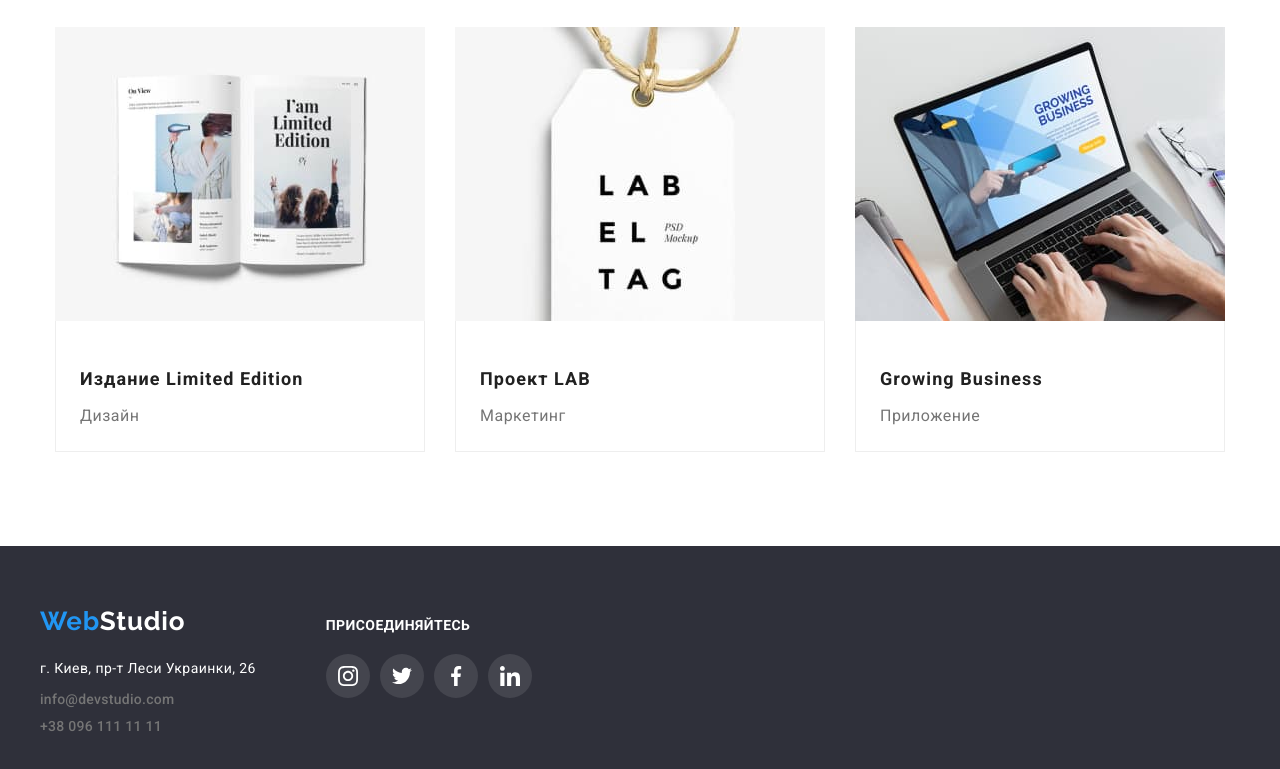
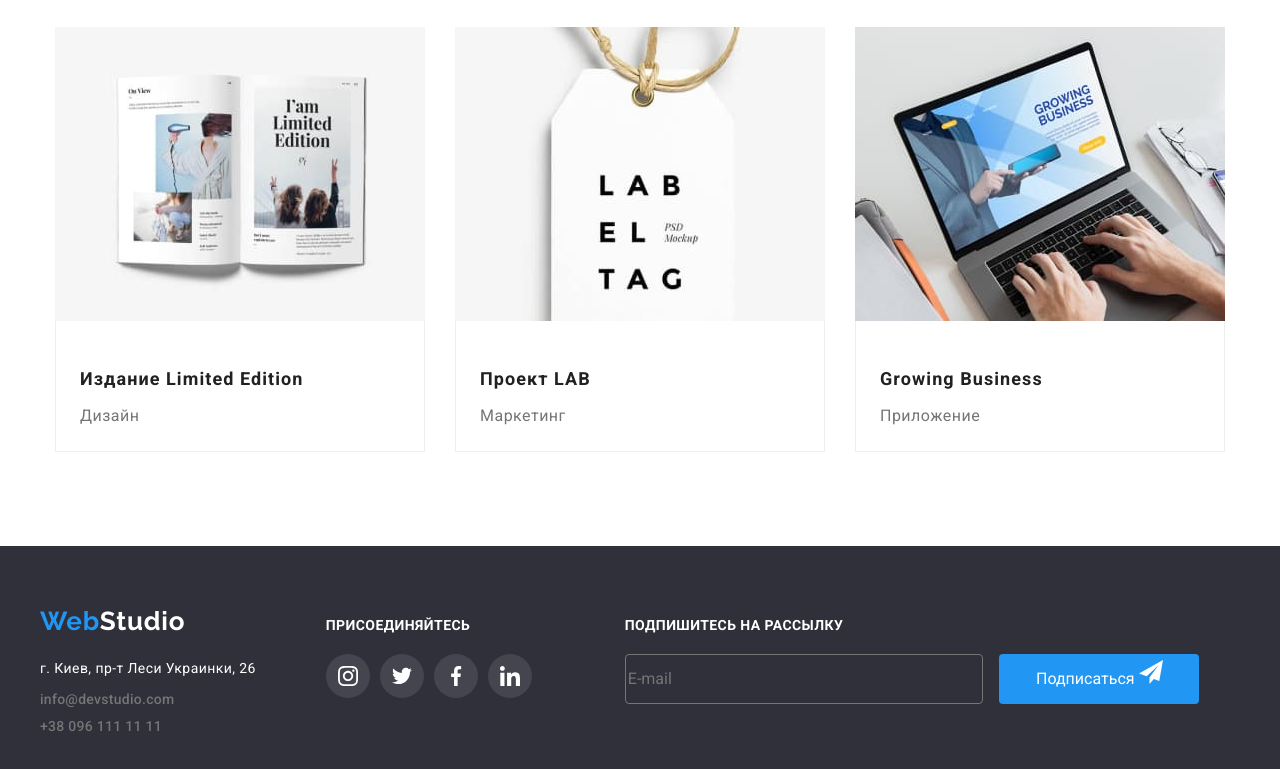
Before and after one commit to Serhii-Matskevych/goit-markup-hw-06, a plain HTML site: page portfolio.html in a window 1280 px wide. Shown: the part 1146-1915 px from the top of the page. Drawn offline with nearby package versions, Linux system fonts and the light colour scheme.

Commit message:
дз№6

```diff
--- a/css/styles.css
+++ b/css/styles.css
@@ -959,7 +959,7 @@ transition-timing-function: cubic-bezier(0.4, 0, 0.2, 1)
   margin-right: 8px;
 
 }
-.blu-text {
+.text-modal {
   color: var(--accent-color);
 text-decoration: underline;
 
--- a/portfolio.html
+++ b/portfolio.html
@@ -252,6 +252,15 @@
                     </li>
                 </ul>
     </div>
+    <form class="footer-mail">
+        <h2 class="footer-title">подпишитесь на рассылку</h2>
+        <input type="email" name="email" class="form-footer" placeholder="E-mail">
+        <button type="submit" class="button-footer">Подписаться
+            <svg width="24px" height="24px">
+                <use href="./symbol-defs.svg#icon-icon-send"></use>
+            </svg>
+        </button>
+    </form>
         </div>
     </footer>
 </body>
```
Also changed, not shown: index.html (+1 -1 lines).
